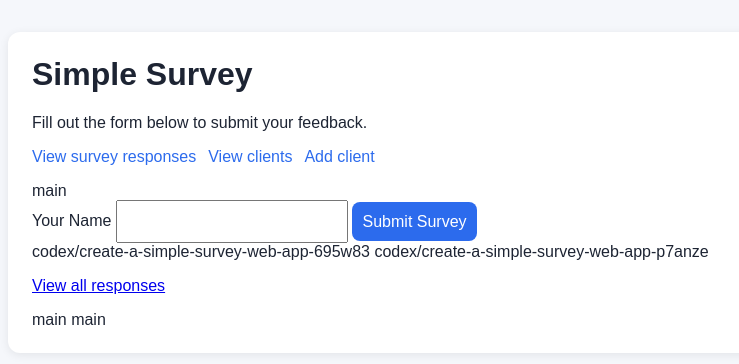
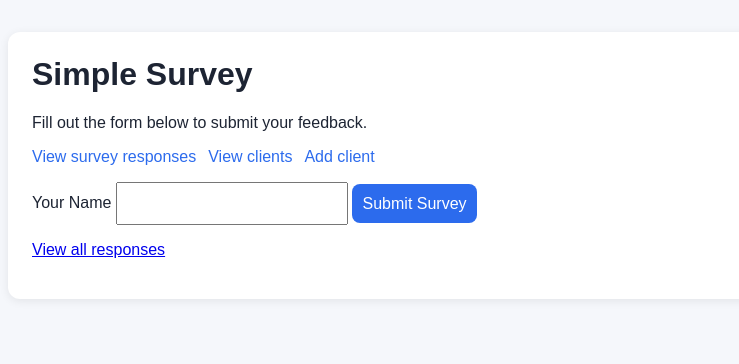
Before and after one commit to MANI-BRB/survey-app, a Python web app: template templates/survey.html in a window 1280 px wide. Shown: the top 364 px of the page, without its empty margins (252-991 px from the left). Run offline with Jinja, Linux system fonts and the light colour scheme; the template is opened without the code that fills it, so the values that code supplies are empty.

Commit message:
Remove unnecessary 'main' tags from survey.html

```diff
--- a/templates/survey.html
+++ b/templates/survey.html
@@ -18,7 +18,7 @@
 
 
 
- main
+
      {% if error %}
       <p class="error">{{ error }}</p>
       {% endif %}
@@ -39,20 +39,16 @@ codex/create-a-simple-survey-web-app-695w83
           rows="3"
           required
         >{{ previous.get('q' ~ loop.index, '') }}</textarea>
- main
- main
+
+
         {% endfor %}
 
         <button type="submit">Submit Survey</button>
       </form>
-codex/create-a-simple-survey-web-app-695w83
 
- codex/create-a-simple-survey-web-app-p7anze
+      <p><a href="{{ url_for('responses') }}">View all responses</a></p>
 
 
-      <p><a href="{{ url_for('responses') }}">View all responses</a></p>
- main
-main
     </main>
   </body>
 </html>
```
